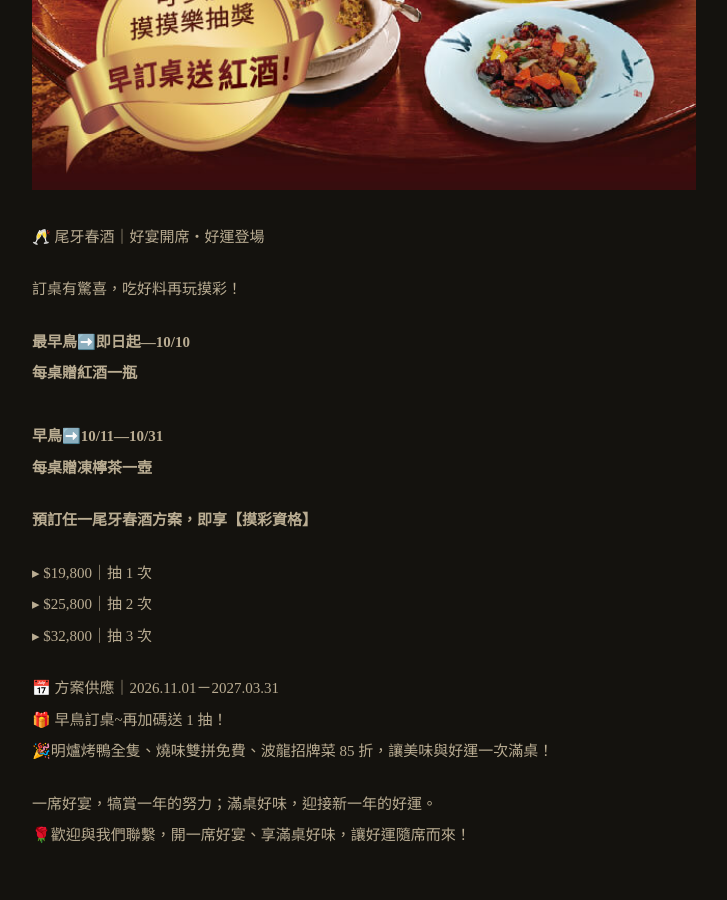
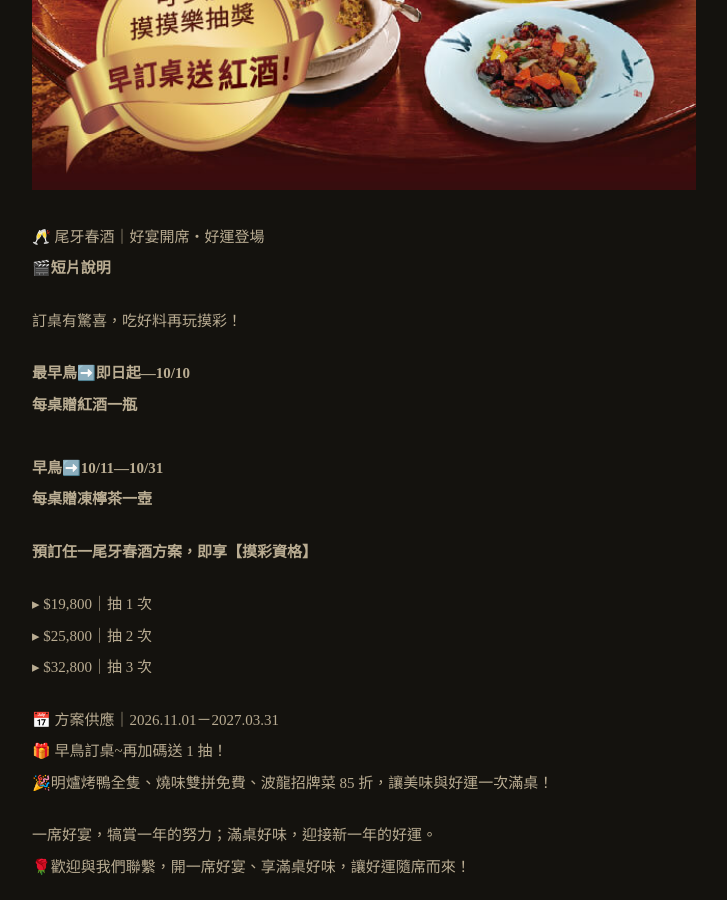
Before and after one commit to yanxianglou/yanxianglou.github.io, a Jekyll site: the page built from _news/2026-09-03-【尾牙-春酒-好宴開席🥂】.md, in a window 1280 px wide and 900 px high, scrolled down 884 px. Shown: the whole window, without its empty margins (276-1003 px from the left). Built offline with Jekyll 4.4.1, drawn with Linux system fonts in a browser that asks for light colours.

Commit message:
Update 最新消息 “2026-09-03-【尾牙-春酒-好宴開席🥂】”

```diff
--- a/_news/2026-09-03-【尾牙-春酒-好宴開席🥂】.md
+++ b/_news/2026-09-03-【尾牙-春酒-好宴開席🥂】.md
@@ -5,7 +5,8 @@ expire_date: 2027-03-31T17:27:00.000+08:00
 excerpt: 早鳥訂桌送紅酒，拿好禮、吃好料再玩摸彩！
 image: /assets/img/uploads/4.最新消息640-x-800px_尾牙春酒-解壓縮-.jpg
 ---
-🥂 尾牙春酒｜好宴開席・好運登場
+🥂 尾牙春酒｜好宴開席・好運登場\
+**[🎬短片說明](https://www.youtube.com/shorts/DsDGHwTbWNQ)**
 
 訂桌有驚喜，吃好料再玩摸彩！
 
```
